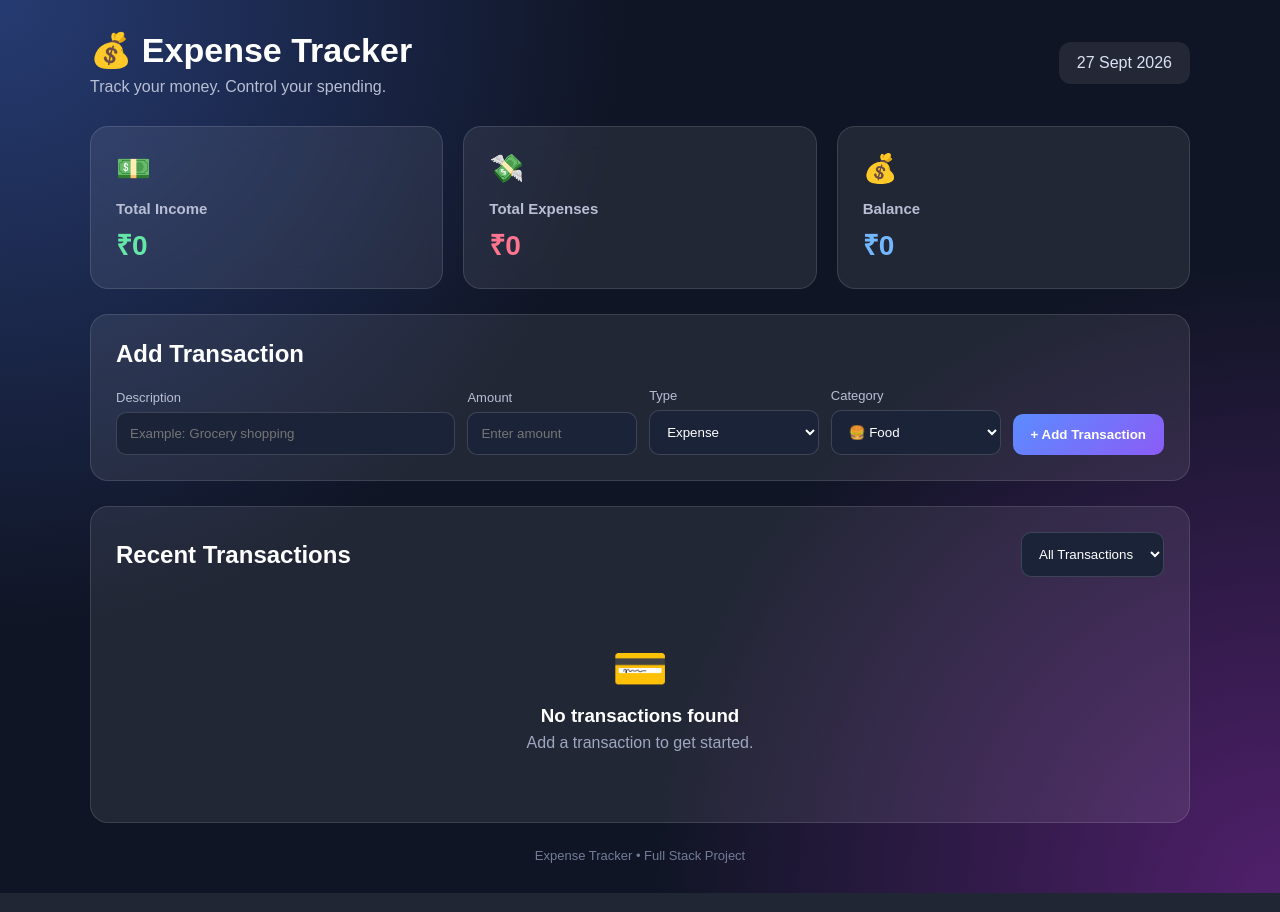
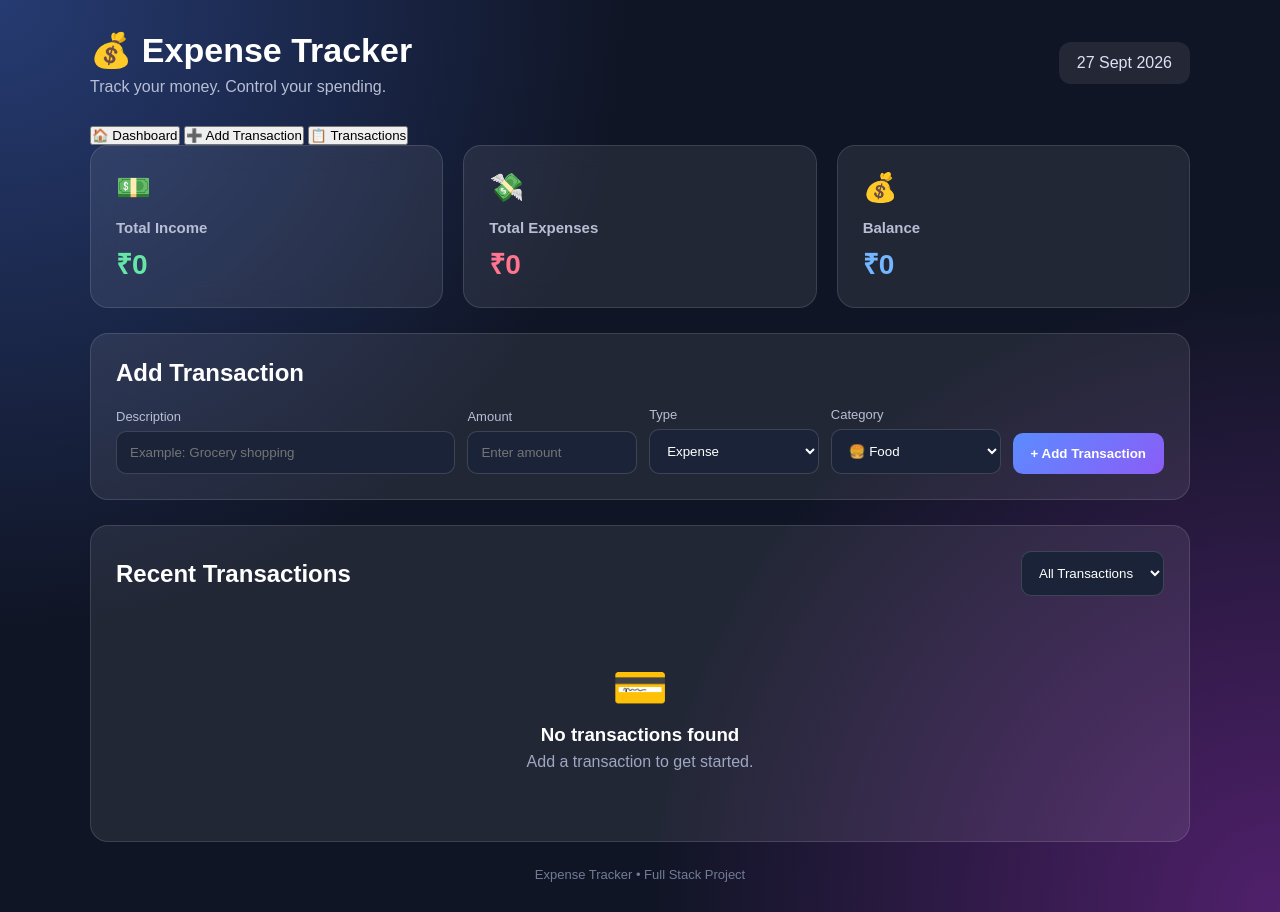
Before and after one commit to Karthika-75/Expense-Traker, a Flask app: page / in a window 1280 px wide. Run offline with Flask 3, Linux system fonts and the light colour scheme; data that the repository does not hold is empty.

Commit message:
index.html

```diff
--- a/templates/index.html
+++ b/templates/index.html
@@ -7,8 +7,22 @@
 
     <title>Expense Tracker</title>
 
+    <head>
+
+    <meta charset="UTF-8">
+
+    <meta name="viewport"
+          content="width=device-width, initial-scale=1.0">
+
+    <title>Expense Tracker</title>
+
+    <meta name="description"
+          content="Expense Tracker is a full-stack web application for managing income, expenses, categories and financial balance.">
+
     <link rel="stylesheet"
           href="{{ url_for('static', filename='style.css') }}">
+
+</head>
 </head>
 
 <body>
@@ -17,16 +31,38 @@
 
     <!-- Header -->
     <header>
+
         <div>
             <h1>💰 Expense Tracker</h1>
             <p>Track your money. Control your spending.</p>
         </div>
 
         <div class="date" id="date"></div>
+
     </header>
 
 
-        <!-- Summary Cards -->
+    <!-- Navigation -->
+    <nav class="navigation">
+
+        <button class="nav-btn active" data-page="dashboard">
+            🏠 Dashboard
+        </button>
+
+        <button class="nav-btn" data-page="add">
+            ➕ Add Transaction
+        </button>
+
+        <button class="nav-btn" data-page="transactions">
+            📋 Transactions
+        </button>
+
+    </nav>
+
+
+    <!-- Dashboard Page -->
+    <main id="dashboard" class="page active-page">
+
         <section class="summary">
 
             <div class="card income-card">
@@ -49,8 +85,12 @@
 
         </section>
 
+    </main>
 
-        <!-- Add Transaction -->
+
+    <!-- Add Transaction Page -->
+    <main id="add" class="page">
+
         <section class="form-section">
 
             <h2>Add Transaction</h2>
@@ -58,6 +98,7 @@
             <form id="expenseForm">
 
                 <div class="form-group">
+
                     <label for="description">
                         Description
                     </label>
@@ -67,10 +108,12 @@
                         id="description"
                         placeholder="Example: Grocery shopping"
                         required>
+
                 </div>
 
 
                 <div class="form-group">
+
                     <label for="amount">
                         Amount
                     </label>
@@ -81,57 +124,57 @@
                         placeholder="Enter amount"
                         min="1"
                         required>
+
                 </div>
 
 
                 <div class="form-group">
+
                     <label for="type">
                         Type
                     </label>
 
                     <select id="type">
-                        <option value="expense">Expense</option>
-                        <option value="income">Income</option>
+
+                        <option value="expense">
+                            Expense
+                        </option>
+
+                        <option value="income">
+                            Income
+                        </option>
+
                     </select>
+
                 </div>
 
 
                 <div class="form-group">
+
                     <label for="category">
                         Category
                     </label>
 
                     <select id="category">
 
-                        <option value="Food">
-                            🍔 Food
-                        </option>
+                        <option value="Food">🍔 Food</option>
 
-                        <option value="Travel">
-                            🚗 Travel
-                        </option>
+                        <option value="Travel">🚗 Travel</option>
 
-                        <option value="Shopping">
-                            🛍️ Shopping
-                        </option>
+                        <option value="Shopping">🛍️ Shopping</option>
 
-                        <option value="Education">
-                            📚 Education
-                        </option>
+                        <option value="Education">📚 Education</option>
 
-                        <option value="Bills">
-                            🧾 Bills
-                        </option>
+                        <option value="Bills">🧾 Bills</option>
 
                         <option value="Entertainment">
                             🎬 Entertainment
                         </option>
 
-                        <option value="Other">
-                            📦 Other
-                        </option>
+                        <option value="Other">📦 Other</option>
 
                     </select>
+
                 </div>
 
 
@@ -143,8 +186,12 @@
 
         </section>
 
+    </main>
 
-        <!-- Transactions -->
+
+    <!-- Transactions Page -->
+    <main id="transactions" class="page">
+
         <section class="transactions">
 
             <div class="transaction-header">
@@ -190,16 +237,22 @@
 
         </section>
 
+    </main>
+
 
     <!-- Footer -->
     <footer>
-            <p>Expense Tracker • Full Stack Project</p>
+
+        <p>
+            Expense Tracker • Full Stack Project
+        </p>
+
     </footer>
 
 </div>
 
 
-    <script src="{{ url_for('static', filename='script.js') }}"></script>
+<script src="{{ url_for('static', filename='script.js') }}" defer></script>
 
 </body>
 
```
Lines whose indentation alone changed are shown as unchanged.
